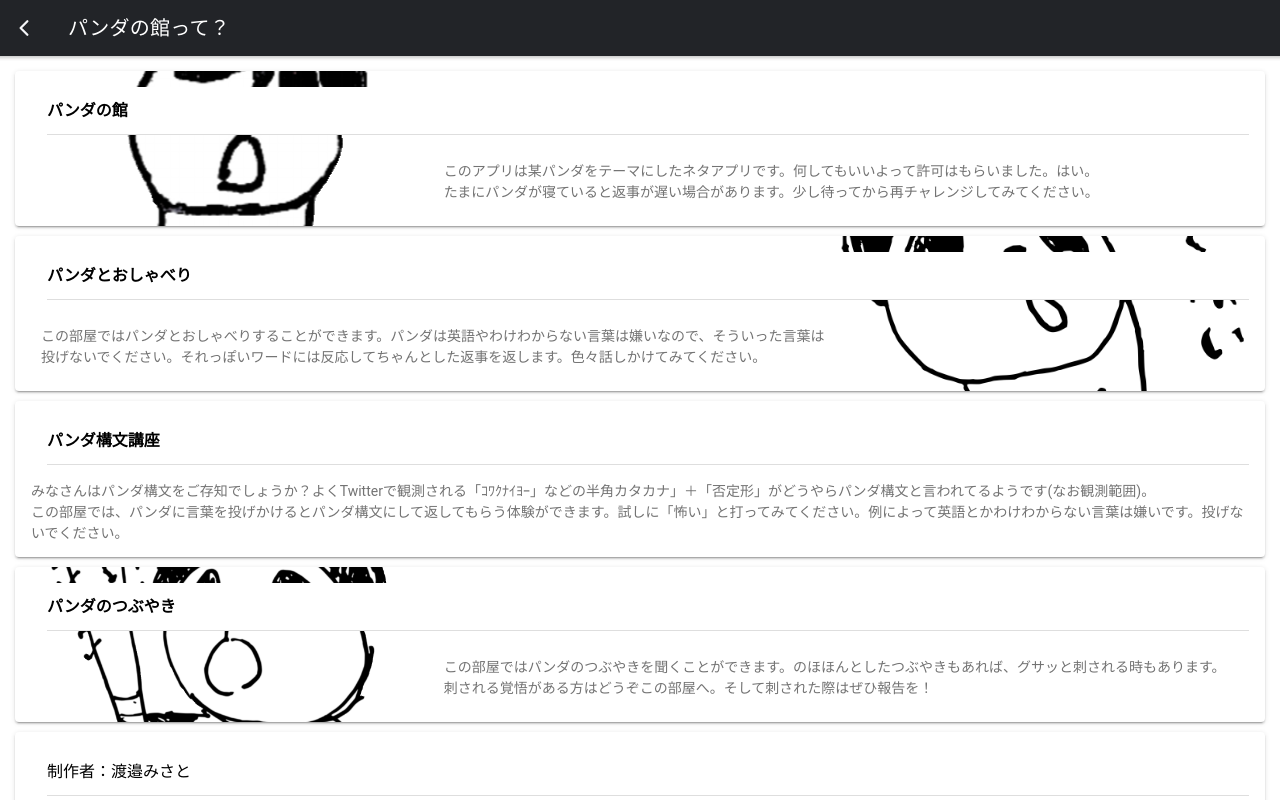
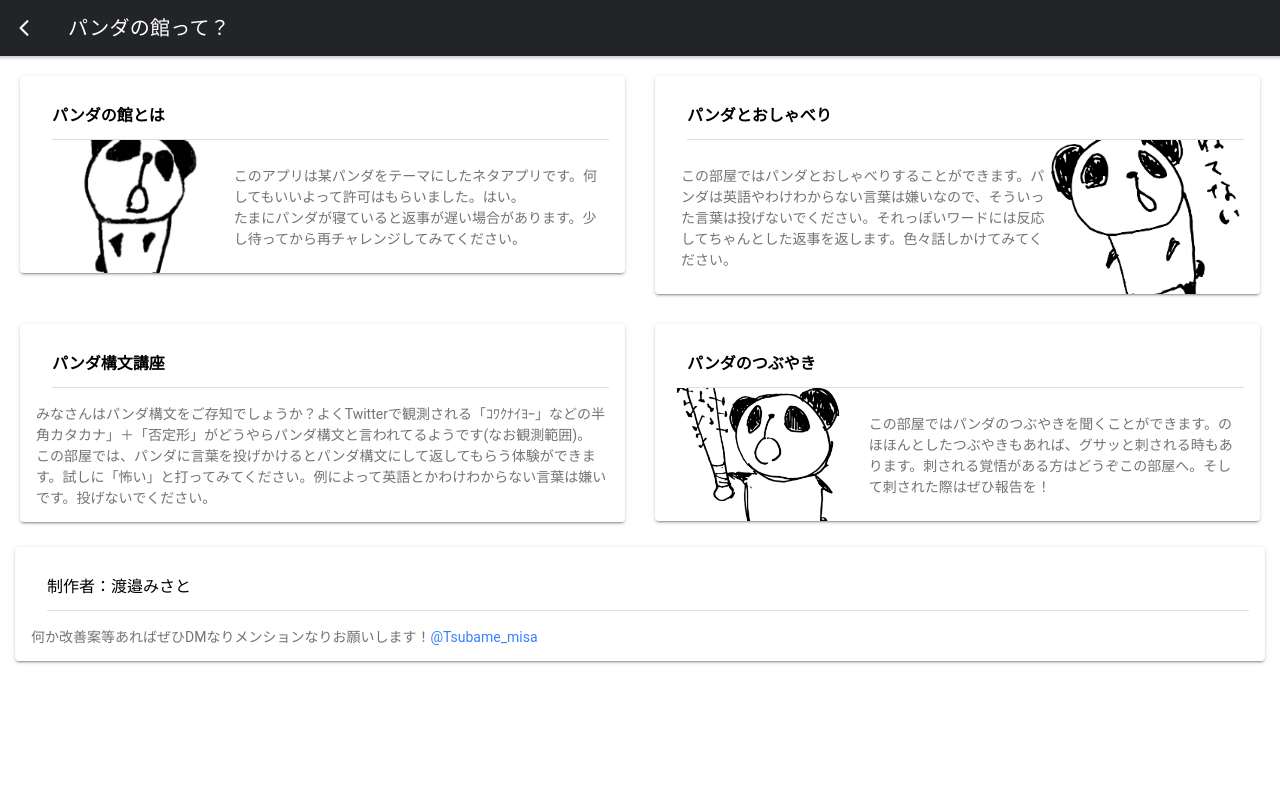
Before and after one commit to tsubame-misa/panda, a React (Create React App) app: page /explanation in a window 1280 px wide. Built offline with nearby package versions, Linux system fonts and the light colour scheme.

Commit message:
add responsive

```diff
--- a/src/pages/Explanation.js
+++ b/src/pages/Explanation.js
@@ -43,9 +43,11 @@ const Exp = () => {
       </IonHeader>
       <IonContent fullscreen>
         <IonGrid>
+          <IonRow>
+            <IonCol size-sm="6" size="12">
               <IonCard>
                 <IonCardHeader>
-              <IonItem className="font-black">パンダの館</IonItem>
+                  <IonItem className="font-black trans">パンダの館とは</IonItem>
                 </IonCardHeader>
                 <IonCardContent>
                   <IonGrid>
@@ -64,6 +66,8 @@ const Exp = () => {
                   </IonGrid>
                 </IonCardContent>
               </IonCard>
+            </IonCol>
+            <IonCol size-sm="6" size="12">
               <IonCard>
                 <IonCardHeader>
                   <IonItem className="font-black">パンダとおしゃべり</IonItem>
@@ -83,7 +87,11 @@ const Exp = () => {
                   </IonGrid>
                 </IonCardContent>
               </IonCard>
+            </IonCol>
+          </IonRow>
 
+          <IonRow>
+            <IonCol size-sm="6" size="12">
               <IonCard>
                 <IonCardHeader>
                   <IonItem className="font-black">パンダ構文講座</IonItem>
@@ -94,7 +102,9 @@ const Exp = () => {
                   この部屋では、パンダに言葉を投げかけるとパンダ構文にして返してもらう体験ができます。試しに「怖い」と打ってみてください。例によって英語とかわけわからない言葉は嫌いです。投げないでください。
                 </IonCardContent>
               </IonCard>
+            </IonCol>
 
+            <IonCol size-sm="6" size="12">
               <IonCard>
                 <IonCardHeader>
                   <IonItem className="font-black">パンダのつぶやき</IonItem>
@@ -114,6 +124,8 @@ const Exp = () => {
                   </IonGrid>
                 </IonCardContent>
               </IonCard>
+            </IonCol>
+          </IonRow>
 
           <IonCard>
             <IonCardHeader>
```
Lines whose indentation alone changed are shown as unchanged.
